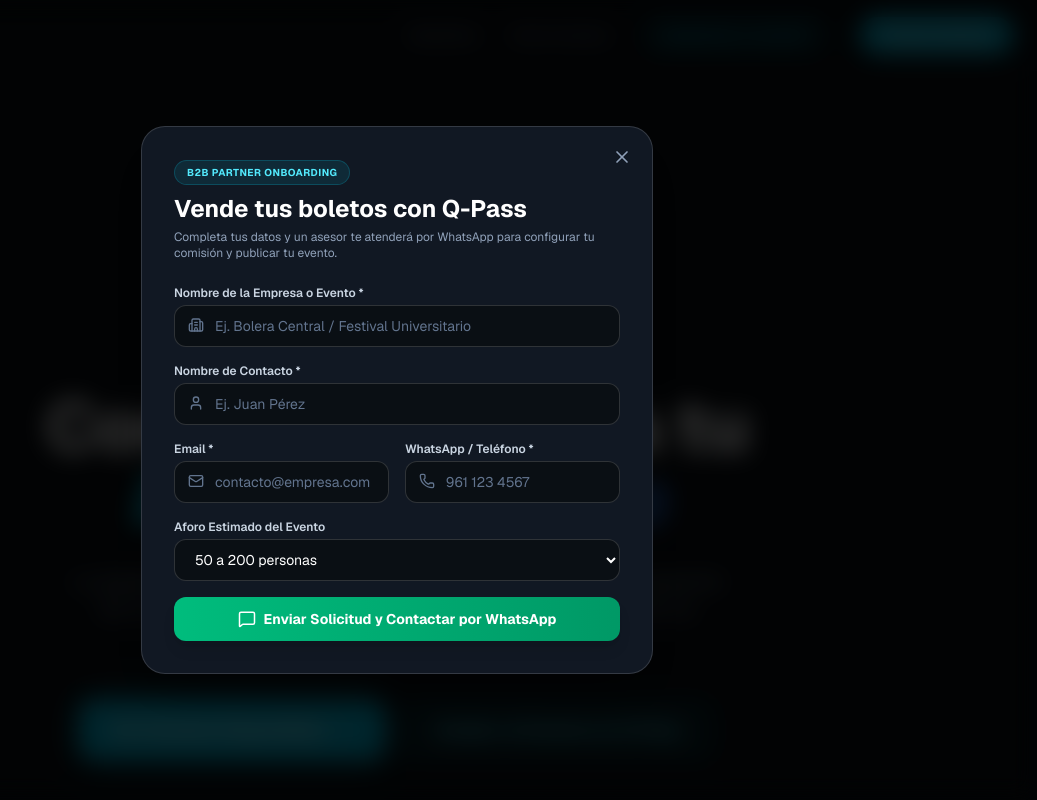
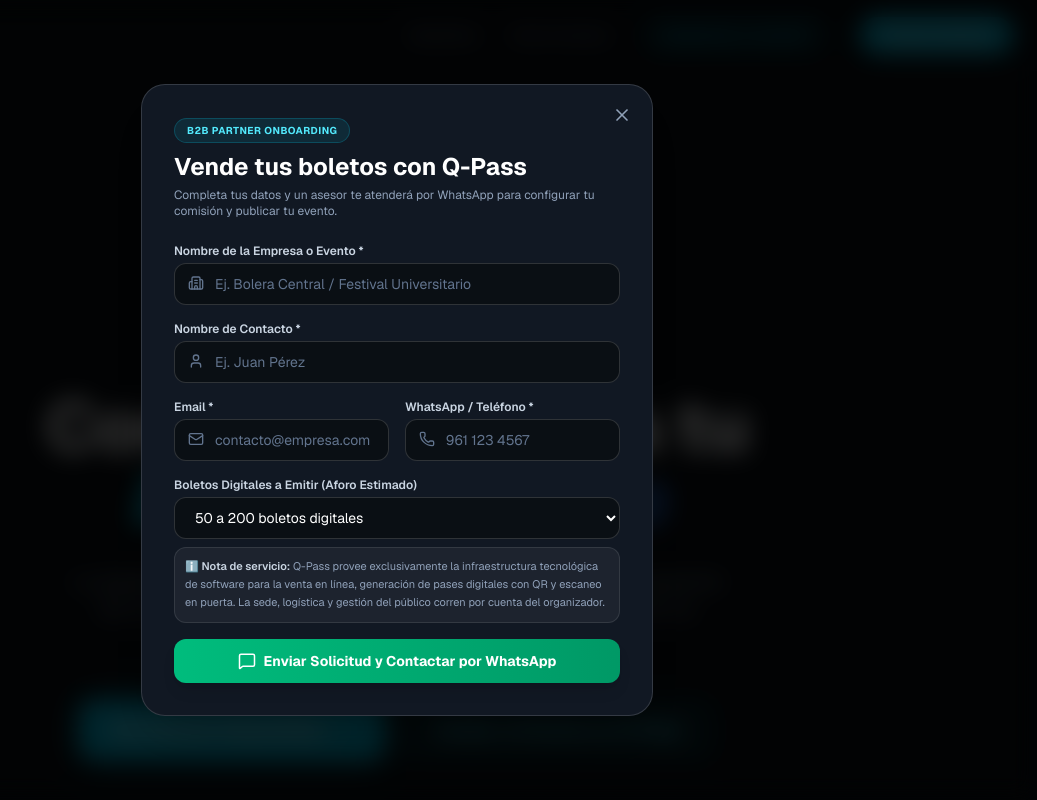
Before and after one commit to Eduardo-04/q-pass, a Next.js app: page / in a window 1280 px wide. Both pictures are taken after a click on the button "¿Organizas un evento?". Shown: the top 800 px of the page, without its empty margins (243-1280 px from the left). Built offline with nearby package versions, Linux system fonts and the light colour scheme.

Commit message:
docs(landing): agregar nota aclaratoria sobre alcance de software Q-Pass en el modal de organizadores

```diff
--- a/app/page.tsx
+++ b/app/page.tsx
@@ -388,17 +388,22 @@
               </div>
 
               <div>
-                <label className="block text-xs font-semibold text-slate-300 mb-1">Aforo Estimado del Evento</label>
+                <label className="block text-xs font-semibold text-slate-300 mb-1">
+                  Boletos Digitales a Emitir (Aforo Estimado)
+                </label>
                 <select
                   value={formLead.aforoEstimado}
                   onChange={(e) => setFormLead({ ...formLead, aforoEstimado: e.target.value })}
                   className="w-full rounded-xl border border-white/15 bg-[#0a0f14] px-4 py-2.5 text-sm text-white outline-none focus:border-cyan-400"
                 >
-                  <option value="50-200">50 a 200 personas</option>
-                  <option value="200-500">200 a 500 personas</option>
-                  <option value="500-1500">500 a 1,500 personas</option>
-                  <option value="1500+">Más de 1,500 personas</option>
+                  <option value="50-200">50 a 200 boletos digitales</option>
+                  <option value="200-500">200 a 500 boletos digitales</option>
+                  <option value="500-1500">500 a 1,500 boletos digitales</option>
+                  <option value="1500+">Más de 1,500 boletos digitales</option>
                 </select>
+                <p className="text-[11px] text-slate-400 mt-2 bg-white/5 border border-white/10 rounded-xl p-2.5 leading-relaxed">
+                  ℹ️ <span className="text-slate-300 font-semibold">Nota de servicio:</span> Q-Pass provee exclusivamente la infraestructura tecnológica de software para la venta en línea, generación de pases digitales con QR y escaneo en puerta. La sede, logística y gestión del público corren por cuenta del organizador.
+                </p>
               </div>
 
               <button
```
